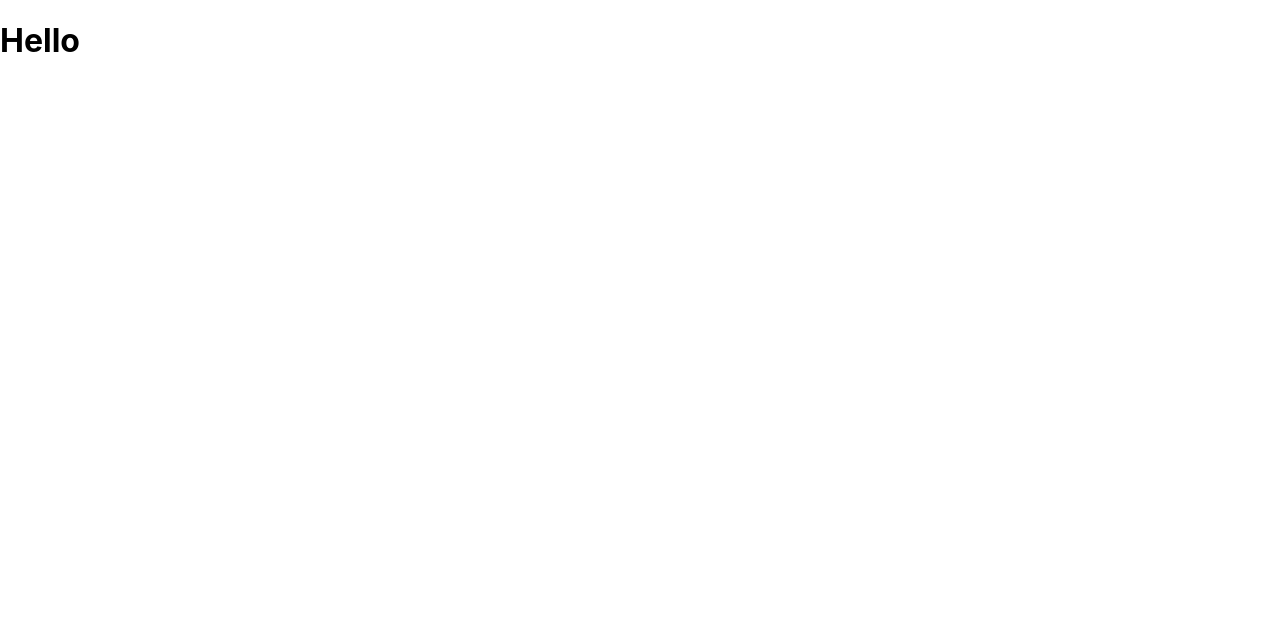
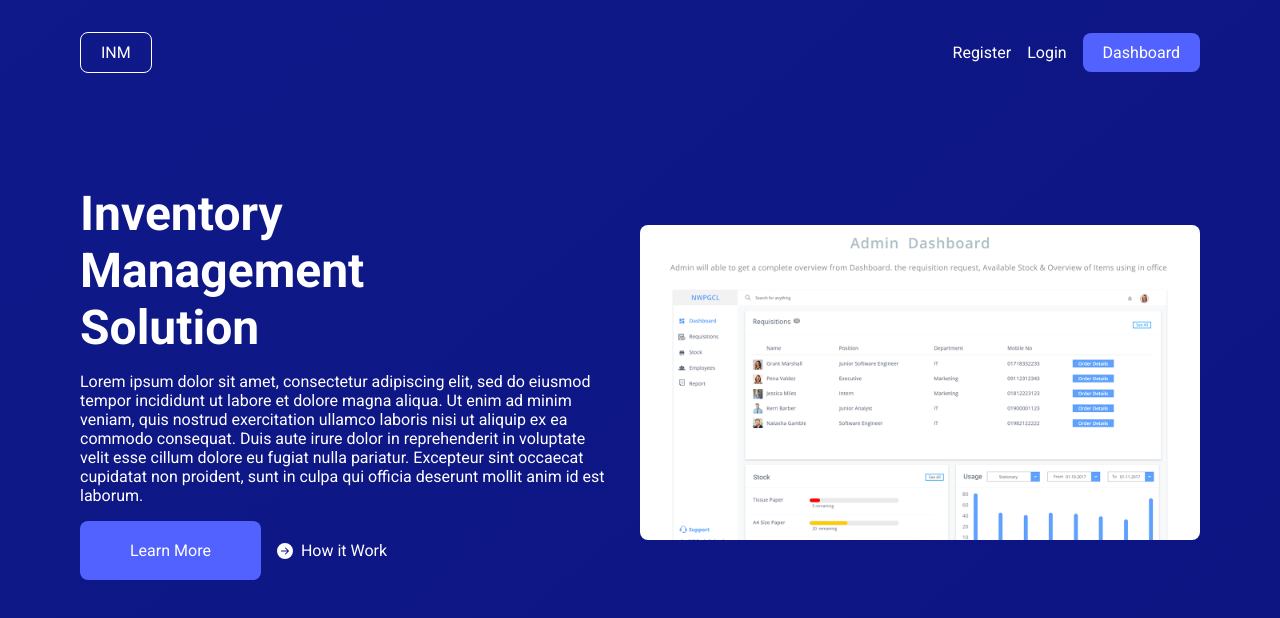
Before and after one commit to Bawanthathilan/MERN-Inventory, a React (Create React App) app in the folder frontend/: page / in a window 1280 px wide. Shown: the top 618 px of the page. Built offline with nearby package versions, Linux system fonts and the light colour scheme.

Commit message:
home page

```diff
--- a/frontend/package.json
+++ b/frontend/package.json
@@ -3,12 +3,17 @@
   "version": "0.1.0",
   "private": true,
   "dependencies": {
+    "@reduxjs/toolkit": "^1.9.0",
     "@testing-library/jest-dom": "^5.16.5",
     "@testing-library/react": "^13.4.0",
     "@testing-library/user-event": "^13.5.0",
     "react": "^18.2.0",
     "react-dom": "^18.2.0",
+    "react-icons": "^4.6.0",
+    "react-redux": "^8.0.5",
+    "react-router-dom": "^6.4.3",
     "react-scripts": "5.0.1",
+    "sass": "^1.56.1",
     "web-vitals": "^2.1.4"
   },
   "scripts": {
--- a/frontend/src/App.js
+++ b/frontend/src/App.js
@@ -1,8 +1,15 @@
+import { BrowserRouter, Route, Routes } from "react-router-dom";
+import Home from "./pages/Home/Home";
+
 function App() {
   return (
-    <div>
-      <h1>Hello</h1>
-    </div>
+    <>
+      <BrowserRouter>
+        <Routes>
+          <Route path="/" element={<Home />} />
+        </Routes>
+      </BrowserRouter>
+    </>
   );
 }
 
--- /dev/null
+++ b/frontend/src/components/Container/Container.js
@@ -0,0 +1,8 @@
+import React from "react";
+import "./container.scss";
+
+const Container = ({ children }) => {
+  return <div className="container">{children}</div>;
+};
+
+export default Container;
--- /dev/null
+++ b/frontend/src/components/Container/container.scss
@@ -0,0 +1,4 @@
+.container {
+  padding-left: 80px;
+  padding-right: 80px;
+}
--- a/frontend/src/index.css
+++ /dev/null
@@ -1,13 +0,0 @@
-body {
-  margin: 0;
-  font-family: -apple-system, BlinkMacSystemFont, 'Segoe UI', 'Roboto', 'Oxygen',
-    'Ubuntu', 'Cantarell', 'Fira Sans', 'Droid Sans', 'Helvetica Neue',
-    sans-serif;
-  -webkit-font-smoothing: antialiased;
-  -moz-osx-font-smoothing: grayscale;
-}
-
-code {
-  font-family: source-code-pro, Menlo, Monaco, Consolas, 'Courier New',
-    monospace;
-}
--- a/frontend/src/index.js
+++ b/frontend/src/index.js
@@ -1,13 +1,17 @@
-import React from 'react';
-import ReactDOM from 'react-dom/client';
-import './index.css';
-import App from './App';
-import reportWebVitals from './reportWebVitals';
+import React from "react";
+import ReactDOM from "react-dom/client";
+import "./index.scss";
+import App from "./App";
+import reportWebVitals from "./reportWebVitals";
+import { store } from "./redux/store";
+import { Provider } from "react-redux";
 
-const root = ReactDOM.createRoot(document.getElementById('root'));
+const root = ReactDOM.createRoot(document.getElementById("root"));
 root.render(
   <React.StrictMode>
-    <App />
+    <Provider store={store}>
+      <App />
+    </Provider>
   </React.StrictMode>
 );
 
--- /dev/null
+++ b/frontend/src/index.scss
@@ -0,0 +1,6 @@
+@import url("https://fonts.googleapis.com/css2?family=Roboto:wght@100;300;400;500;700;900&display=swap");
+
+* {
+  margin: 0%;
+  font-family: "Roboto", sans-serif;
+}
--- /dev/null
+++ b/frontend/src/pages/Home/Home.js
@@ -0,0 +1,59 @@
+import React from "react";
+import "./home.scss";
+import Container from "../../components/Container/Container";
+import { BsFillArrowRightCircleFill } from "react-icons/bs";
+import ProductImage from "../../assets/images/productImage.png";
+
+const Home = () => {
+  return (
+    <div className="home_container">
+      <Container>
+        <div className="nav_section">
+          <div className="nav_section_left">INM</div>
+          <div className="nav_section_right">
+            <a className="register" href="/register">
+              Register
+            </a>
+            <a className="login" href="/login">
+              Login
+            </a>
+            <a className="dashboard" href="/Dashboard">
+              Dashboard
+            </a>
+          </div>
+        </div>
+        <div className="home_content">
+          <div className="left">
+            <h1>Inventory Management Solution</h1>
+
+            <p>
+              Lorem ipsum dolor sit amet, consectetur adipiscing elit, sed do
+              eiusmod tempor incididunt ut labore et dolore magna aliqua. Ut
+              enim ad minim veniam, quis nostrud exercitation ullamco laboris
+              nisi ut aliquip ex ea commodo consequat. Duis aute irure dolor in
+              reprehenderit in voluptate velit esse cillum dolore eu fugiat
+              nulla pariatur. Excepteur sint occaecat cupidatat non proident,
+              sunt in culpa qui officia deserunt mollit anim id est laborum.
+            </p>
+
+            <div className="button_group">
+              <button className="button">Learn More</button>
+              <a href="%">
+                {" "}
+                <BsFillArrowRightCircleFill className="ico" />
+                How it Work
+              </a>
+            </div>
+          </div>
+          <div className="right">
+            <div className="image_container">
+              <img src={ProductImage} alt="product" />
+            </div>
+          </div>
+        </div>
+      </Container>
+    </div>
+  );
+};
+
+export default Home;
--- /dev/null
+++ b/frontend/src/pages/Home/home.scss
@@ -0,0 +1,104 @@
+.home_container {
+  height: 100vh;
+  background-color: #0c1482;
+  background-image: linear-gradient(320deg, #0c1482 0%, #101989 100%);
+
+  display: flex;
+  flex-direction: column;
+
+  .nav_section {
+    margin-top: 2rem;
+    display: flex;
+    justify-content: space-between;
+    align-items: center;
+    color: #fff;
+
+    .nav_section_left {
+      padding: 10px 20px;
+      border-radius: 8px;
+      border: 1px solid #fff;
+    }
+
+    .nav_section_right {
+      display: flex;
+      align-items: center;
+      gap: 1rem;
+
+      a {
+        color: #fff;
+        text-decoration: none;
+      }
+
+      .dashboard {
+        padding: 10px 20px;
+        border-radius: 8px;
+        background-color: #5262fe;
+      }
+    }
+  }
+
+  .home_content {
+    display: grid;
+    margin-top: 10%;
+    align-items: center;
+    grid-template-columns: 1fr 1fr;
+
+    .left {
+      color: #fff;
+      margin-right: 2rem;
+
+      h1 {
+        font-size: 3rem;
+        font-weight: 700;
+        width: 70%;
+        margin-bottom: 1rem;
+      }
+
+      p {
+        font-size: 1rem;
+        font-weight: 400;
+        margin-bottom: 1rem;
+      }
+
+      .button_group {
+        display: flex;
+        flex-direction: row;
+        align-items: center;
+        gap: 1rem;
+
+        .button {
+          padding: 20px 50px;
+          background-color: #5262fe;
+          color: white;
+          font-size: 1rem;
+          border-radius: 8px;
+          border: none;
+        }
+
+        a {
+          display: flex;
+          align-items: center;
+          text-decoration: none;
+          color: #fff;
+
+          .ico {
+            margin-right: 0.5rem;
+          }
+        }
+      }
+    }
+
+    .image_container {
+      display: flex;
+      justify-content: center;
+      align-items: center;
+
+      img {
+        width: 100%;
+        border-radius: 8px;
+        height: 100%;
+        object-fit: contain;
+      }
+    }
+  }
+}
--- /dev/null
+++ b/frontend/src/redux/features/auth/authSlice.js
@@ -0,0 +1,15 @@
+import { createSlice } from "@reduxjs/toolkit";
+
+const initialState = {
+  isLoggedIn: false,
+};
+
+const authSlice = createSlice({
+  name: "auth",
+  initialState,
+  reducers: {},
+});
+
+export const {} = authSlice.actions;
+
+export default authSlice.reducer;
--- /dev/null
+++ b/frontend/src/redux/store.js
@@ -0,0 +1,8 @@
+import { configureStore } from "@reduxjs/toolkit";
+import authReducer from "./features/auth/authSlice";
+
+export const store = configureStore({
+  reducer: {
+    authReducer,
+  },
+});
```
Also changed, not shown: frontend/src/App.css (deleted), frontend/src/assets/images/productImage.png (added), 1 other file (tests, documents, lock files or other folders).
